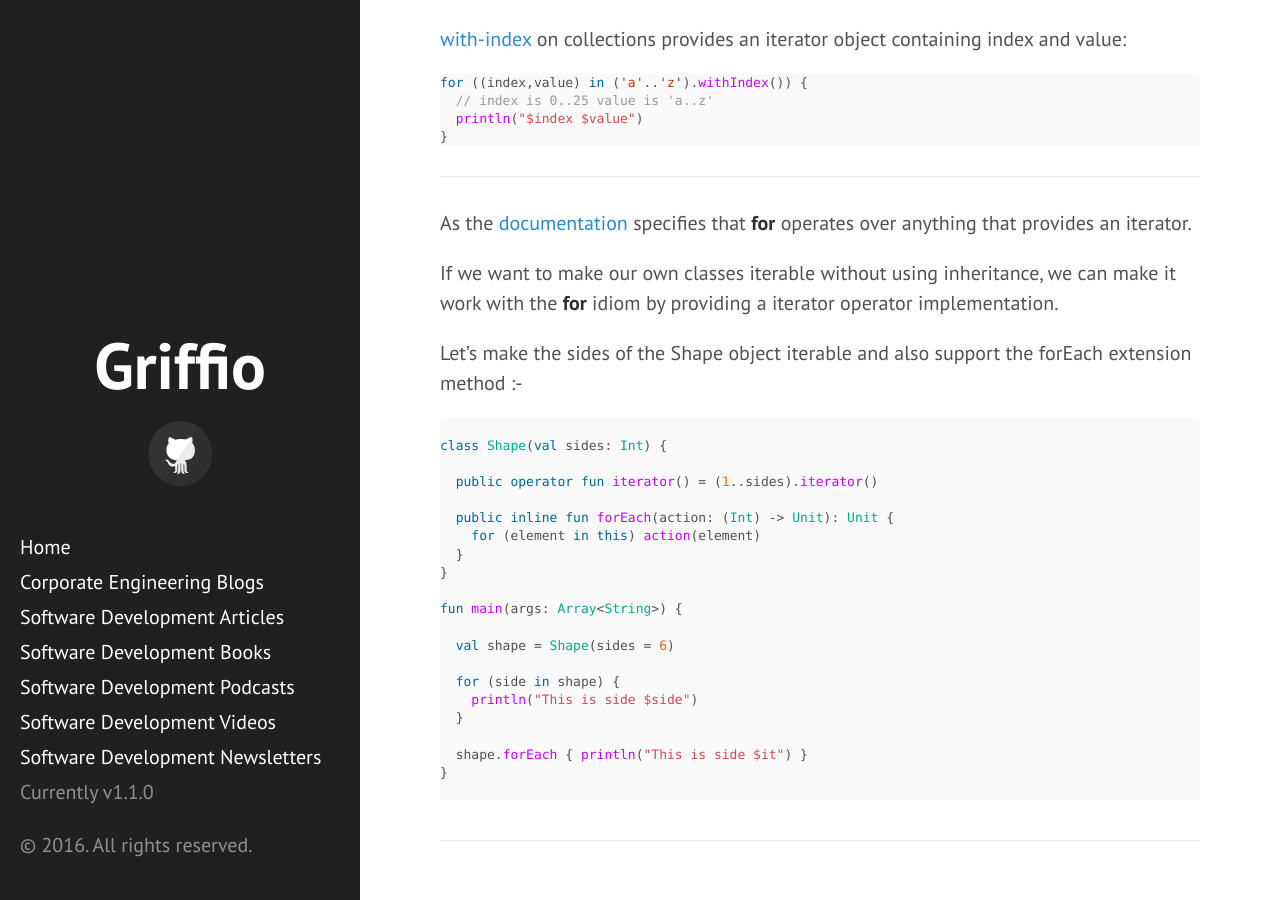
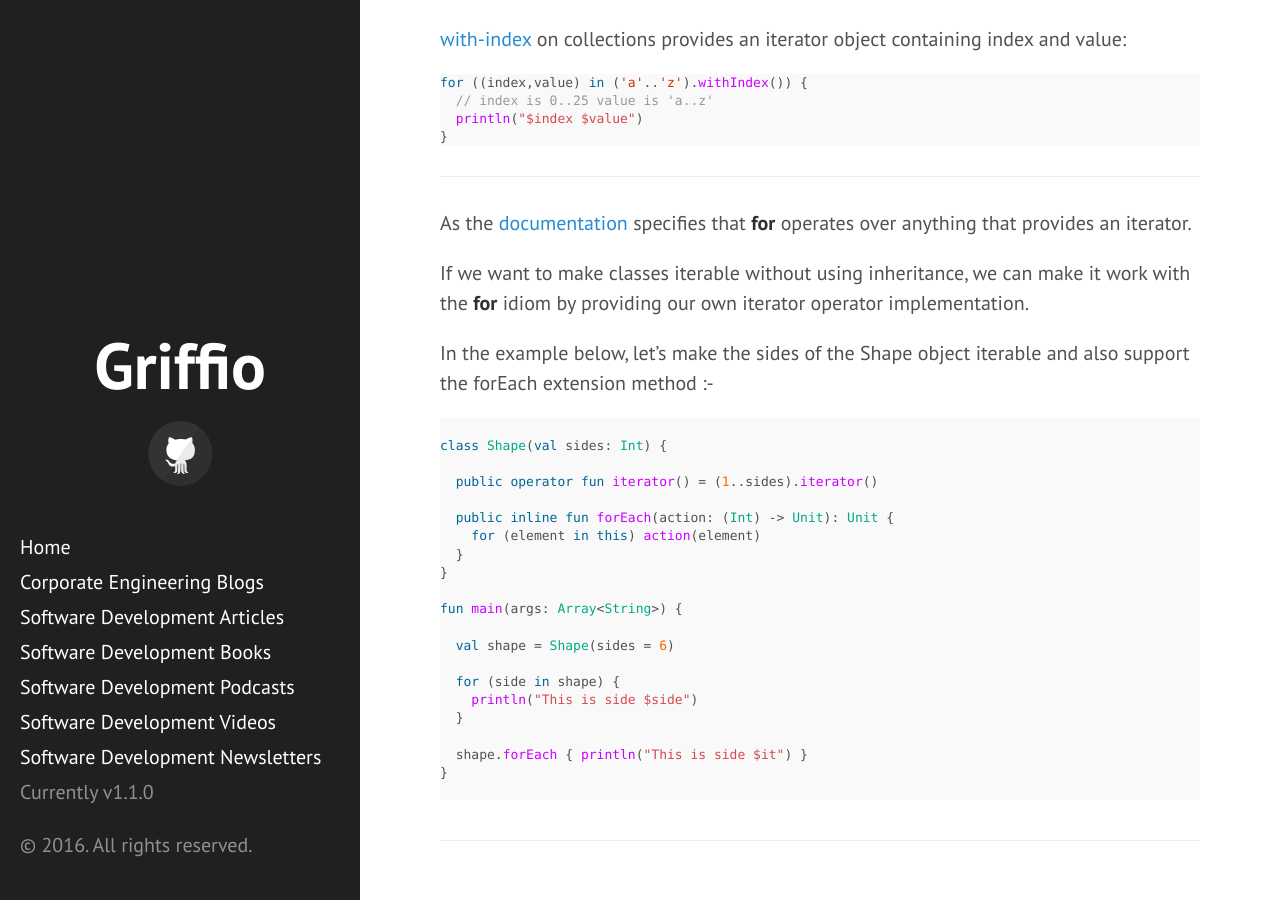
Before and after one commit to griffio/griffio.github.io, a Jekyll site: the page built from _posts/2016-07-25-More-Kotlin-Loops.md, in a window 1280 px wide and 900 px high, scrolled down 907 px. Built offline with Jekyll 4.4.1, drawn with Linux system fonts in a browser that asks for light colours; some web fonts are replaced.

Commit message:
Update 2016-07-25-More-Kotlin-Loops.md

````diff
--- a/_posts/2016-07-25-More-Kotlin-Loops.md
+++ b/_posts/2016-07-25-More-Kotlin-Loops.md
@@ -57,9 +57,9 @@ for ((index,value) in ('a'..'z').withIndex()) {
 
 As the [documentation](https://kotlinlang.org/docs/reference/control-flow.html#for-loops) specifies that **for** operates over anything that provides an iterator.
 
-If we want to make our own classes iterable without using inheritance, we can make it work with the **for** idiom by providing a iterator operator implementation.
+If we want to make classes iterable without using inheritance, we can make it work with the **for** idiom by providing our own iterator operator implementation.
 
-Let's make the sides of the Shape object iterable and also support the forEach extension method :-
+In the example below, let's make the sides of the Shape object iterable and also support the forEach extension method :-
 
 ``` kotlin
 
````
